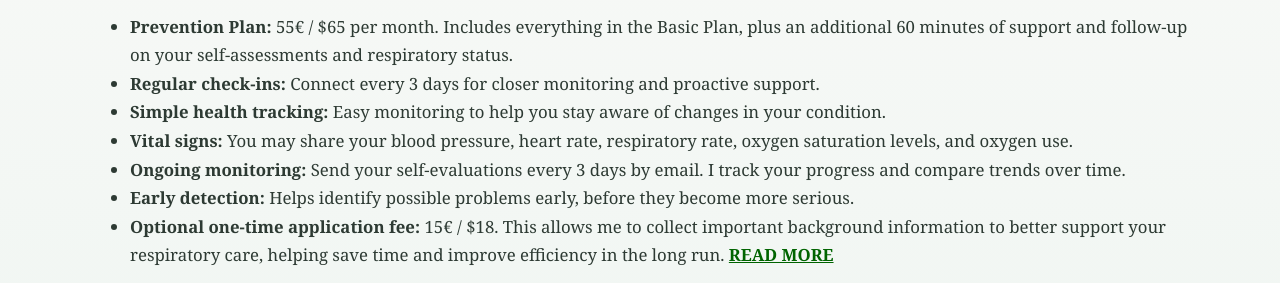
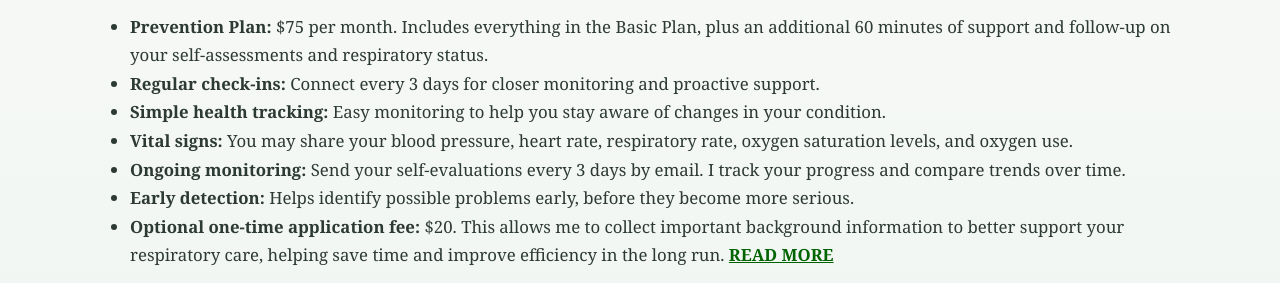
Before and after one commit to Dianacoach/alveoair, a plain HTML site: page preventusaen.html in a window 1280 px wide. Shown: the part 153-436 px from the top of the page. Drawn offline with nearby package versions, Linux system fonts and the light colour scheme.

Commit message:
Update pricing details in preventusaen.html

```diff
--- a/preventusaen.html
+++ b/preventusaen.html
@@ -37,7 +37,7 @@
 
       <li>
         <strong>Prevention Plan:</strong>
-        55€ / $65 per month. Includes everything in the Basic Plan, plus an additional 60 minutes of support and follow-up on your self-assessments and respiratory status.
+      $75 per month. Includes everything in the Basic Plan, plus an additional 60 minutes of support and follow-up on your self-assessments and respiratory status.
       </li>
 
       <li>
@@ -67,7 +67,8 @@
 
       <li>
         <strong>Optional one-time application fee:</strong>
-        15€ / $18. This allows me to collect important background information to better support your respiratory care, helping save time and improve efficiency in the long run.
+      $20. This allows me to collect important background information to better support your respiratory care, helping save time and improve efficiency in
+        the long run.
 
         <a href="application.html" style="color:darkgreen; font-weight:bold;">
           READ MORE
```
